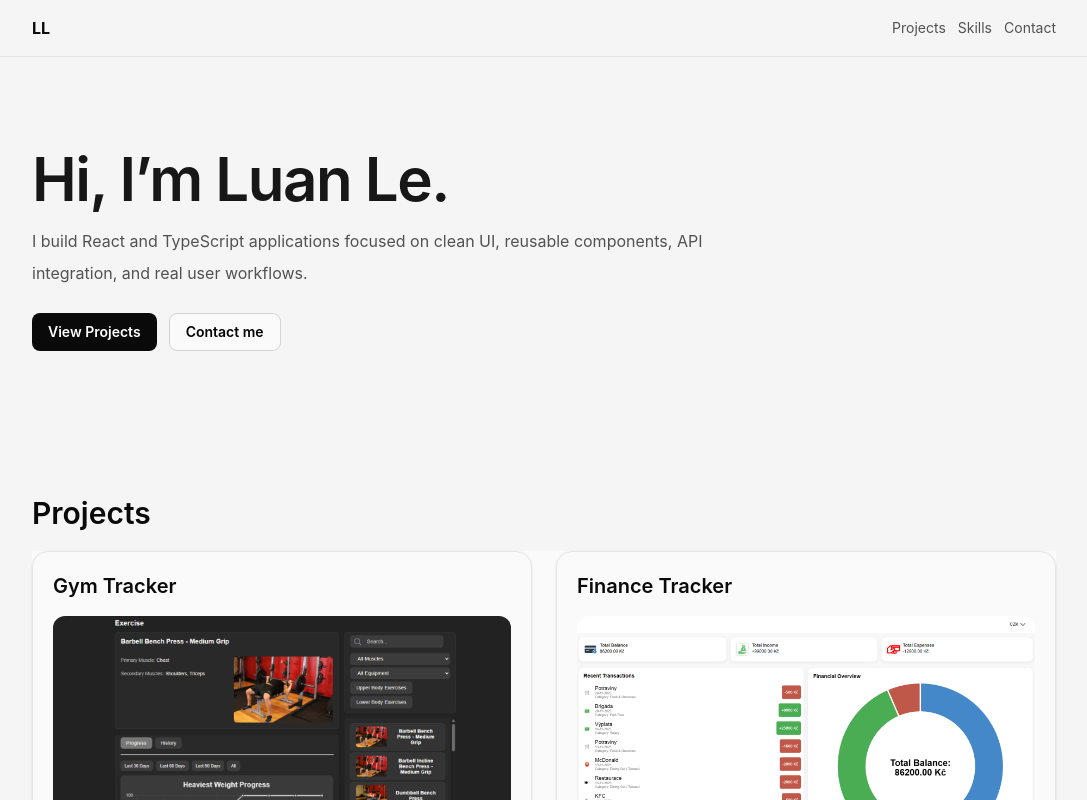
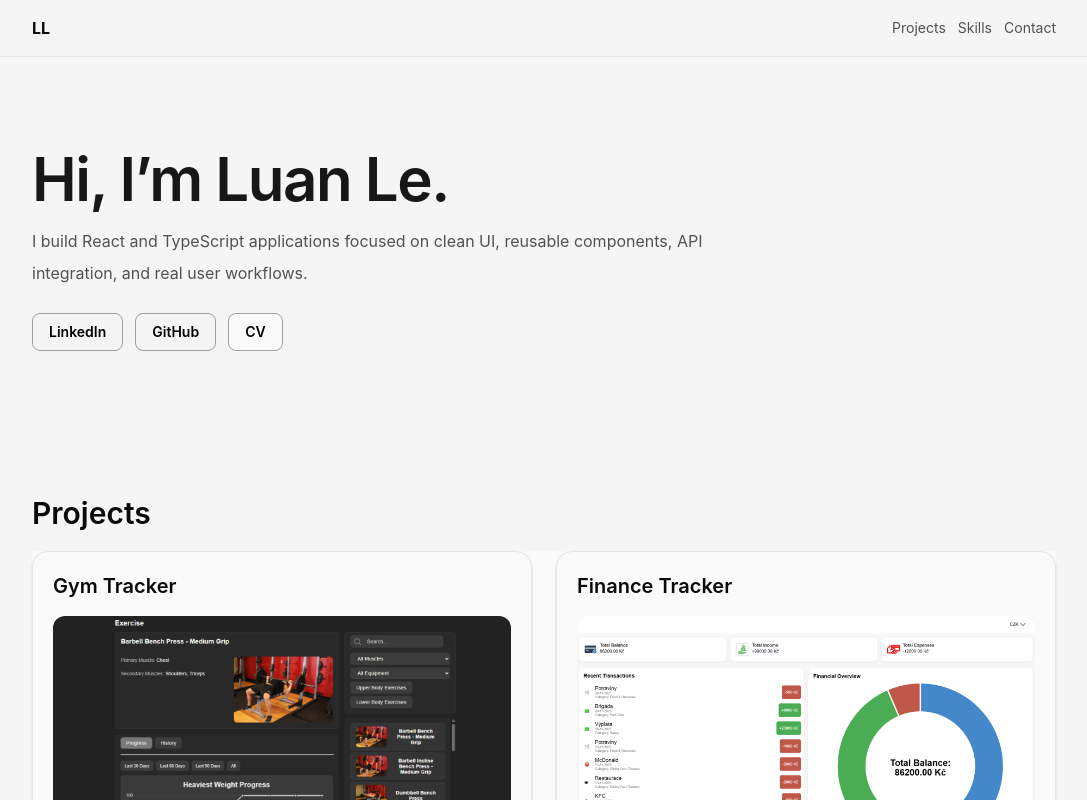
Before and after one commit to Luan2118/portfolio-website, a React (Vite) app: page / in a window 1280 px wide. Shown: the top 800 px of the page, without its empty margins (96-1183 px from the left). Built offline with nearby package versions, Linux system fonts and the light colour scheme.

Commit message:
Add GitHub LinkedIn and CV links to hero

```diff
--- a/src/components/sections/Hero.tsx
+++ b/src/components/sections/Hero.tsx
@@ -14,8 +14,16 @@ function Hero() {
           </p>
 
           <div className="flex flex-col gap-3 sm:flex-row mt-6">
-            <a href="#projects" className="inline-flex justify-center items-center bg-neutral-950 text-white text-sm rounded-lg py-2 px-4 font-semibold transition  focus-visible:outline-2 focus-visible:outline-offset-2 focus-visible:outline-neutral-950 focus-visible:rounded-lg hover:bg-neutral-800">View Projects</a>
-            <a href="#contact" className="inline-flex justify-center items-center border border-neutral-300 bg-neutral-50 text-sm rounded-lg py-2 px-4 font-semibold transition focus-visible:outline-2 focus-visible:outline-offset-2 focus-visible:outline-neutral-950 focus-visible:rounded-lg hover:border-neutral-700">Contact me</a>
+
+            <a target="_blank" rel="noopener noreferrer" href="https://www.linkedin.com/in/luan-le-7671b9342/" className="inline-flex justify-center items-center border border-neutral-400 text-sm rounded-lg py-2 px-4 font-semibold transition focus-visible:outline-2 focus-visible:outline-offset-2 focus-visible:outline-neutral-950 focus-visible:rounded-lg  hover:border-neutral-700 hover:shadow-sm">
+              LinkedIn
+            </a>
+
+            <a target="_blank" rel="noopener noreferrer" href="https://github.com/Luan2118" className="inline-flex justify-center items-center border border-neutral-400 text-sm rounded-lg py-2 px-4 font-semibold transition focus-visible:outline-2 focus-visible:outline-offset-2 focus-visible:outline-neutral-950 focus-visible:rounded-lg  hover:border-neutral-700 hover:shadow-sm">
+              GitHub
+            </a>
+            <a href="/Luan-Le-CV.pdf" download  className="inline-flex justify-center items-center border border-neutral-400 bg-neutral-50 text-sm rounded-lg py-2 px-4 font-semibold transition focus-visible:outline-2 focus-visible:outline-offset-2 focus-visible:outline-neutral-950 focus-visible:rounded-lg hover:border-neutral-700 hover:shadow-sm">CV</a>
+
           </div>
         </div>
       </Container>
```
Also changed, not shown: 1 other file (tests, documents, lock files or other folders).
